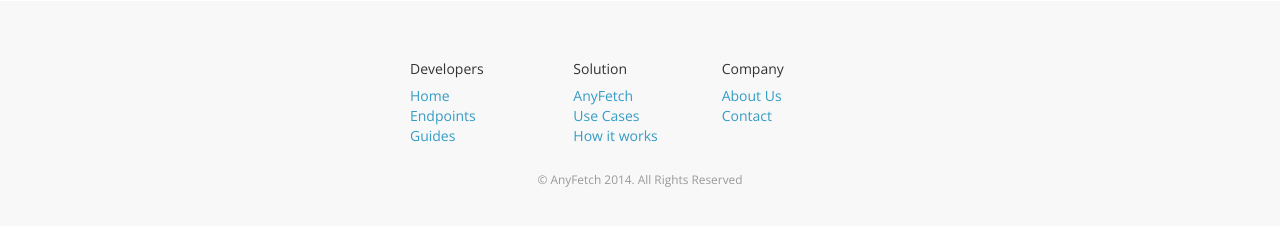
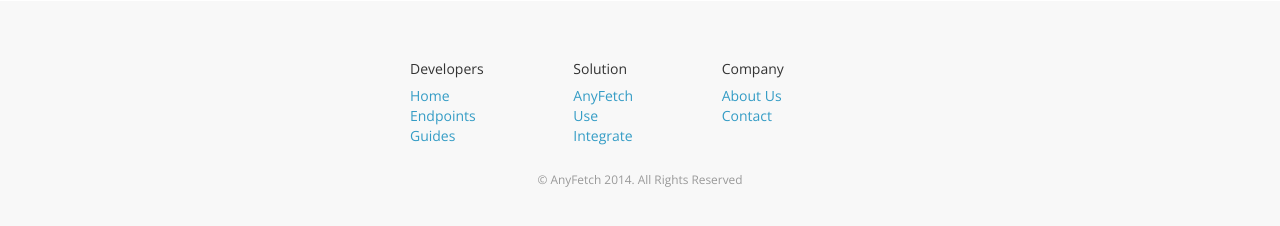
Before and after one commit to AnyFetch/developers.anyfetch.com, a Jekyll site: the page built from guides/using/provider.md, in a window 1280 px wide and 900 px high, scrolled down 686 px. Shown: the part 662-888 px from the top of the window. Built offline with Jekyll 4.4.1, drawn with Linux system fonts in a browser that asks for light colours; nearby versions of some CDN libraries; Markdown is read by kramdown in place of the engine named in the settings.

Commit message:
More dead links

```diff
--- a/_layouts/doc.html
+++ b/_layouts/doc.html
@@ -110,8 +110,8 @@
           <h5>Solution</h5>
           <ul class="list-unstyled">
             <li><a href="http://anyfetch.com/" target="_blank">AnyFetch</a></li>
-            <li><a href="http://anyfetch.com/use-cases.html" target="_blank">Use Cases</a></li>
-            <li><a href="http://anyfetch.com/how-it-works.html" target="_blank">How it works</a></li>
+            <li><a href="http://anyfetch.com/use.html" target="_blank">Use</a></li>
+            <li><a href="http://anyfetch.com/integrate.html" target="_blank">Integrate</a></li>
           </ul>
         </div>
         <div class="col-xs-4col-sm-2">
--- a/guides/using/provider.md
+++ b/guides/using/provider.md
@@ -32,10 +32,10 @@
 ## Sample providers
 anyFetch ships with some default providers you may want to check:
 
-* `dropbox.provider.anyfetch.com`: connect a Dropbox account. [Source](https://github.com/AnyFetch/dropbox.provider.anyfetch.com)
-* `gmail.provider.anyfetch.com`: connect a GMail account. [Source](https://github.com/AnyFetch/gmail.provider.anyfetch.com)
-* `gdrive.provider.anyfetch.com`: connect a Google Drive account. [Source](https://github.com/AnyFetch/gdrive.provider.anyfetch.com)
-* `local.provider.anyfetch.com`: sync a local directory with anyFetch. [Source](https://github.com/AnyFetch/local.provider.anyfetch.com)
-* `salesforce.provider.anyfetch.com`: connect a Salesfetch account. [Source](https://github.com/AnyFetch/salesforce.provider.anyfetch.com)
-* `evernote.provider.anyfetch.com`: connect an Evernote account. [Source](https://github.com/AnyFetch/evernote.provider.anyfetch.com)
-* `box.provider.anyfetch.com`: connect a Box account. [Source](https://github.com/AnyFetch/box.provider.anyfetch.com)
+* `dropbox.provider.anyfetch.com`: connect a Dropbox account. [Source](https://github.com/AnyFetch/dropbox-provider.anyfetch.com)
+* `gmail.provider.anyfetch.com`: connect a GMail account. [Source](https://github.com/AnyFetch/gmail-provider.anyfetch.com)
+* `gdrive.provider.anyfetch.com`: connect a Google Drive account. [Source](https://github.com/AnyFetch/gdrive-provider.anyfetch.com)
+* `local.provider.anyfetch.com`: sync a local directory with anyFetch. [Source](https://github.com/AnyFetch/local-provider.anyfetch.com)
+* `salesforce.provider.anyfetch.com`: connect a Salesfetch account. [Source](https://github.com/AnyFetch/salesforce-provider.anyfetch.com)
+* `evernote.provider.anyfetch.com`: connect an Evernote account. [Source](https://github.com/AnyFetch/evernote-provider.anyfetch.com)
+* `box.provider.anyfetch.com`: connect a Box account. [Source](https://github.com/AnyFetch/box-provider.anyfetch.com)
```
Also changed, not shown: blueprint.md (+1 -1 lines), guides/tutorials/subcompanies.md (+1 -1 lines).
